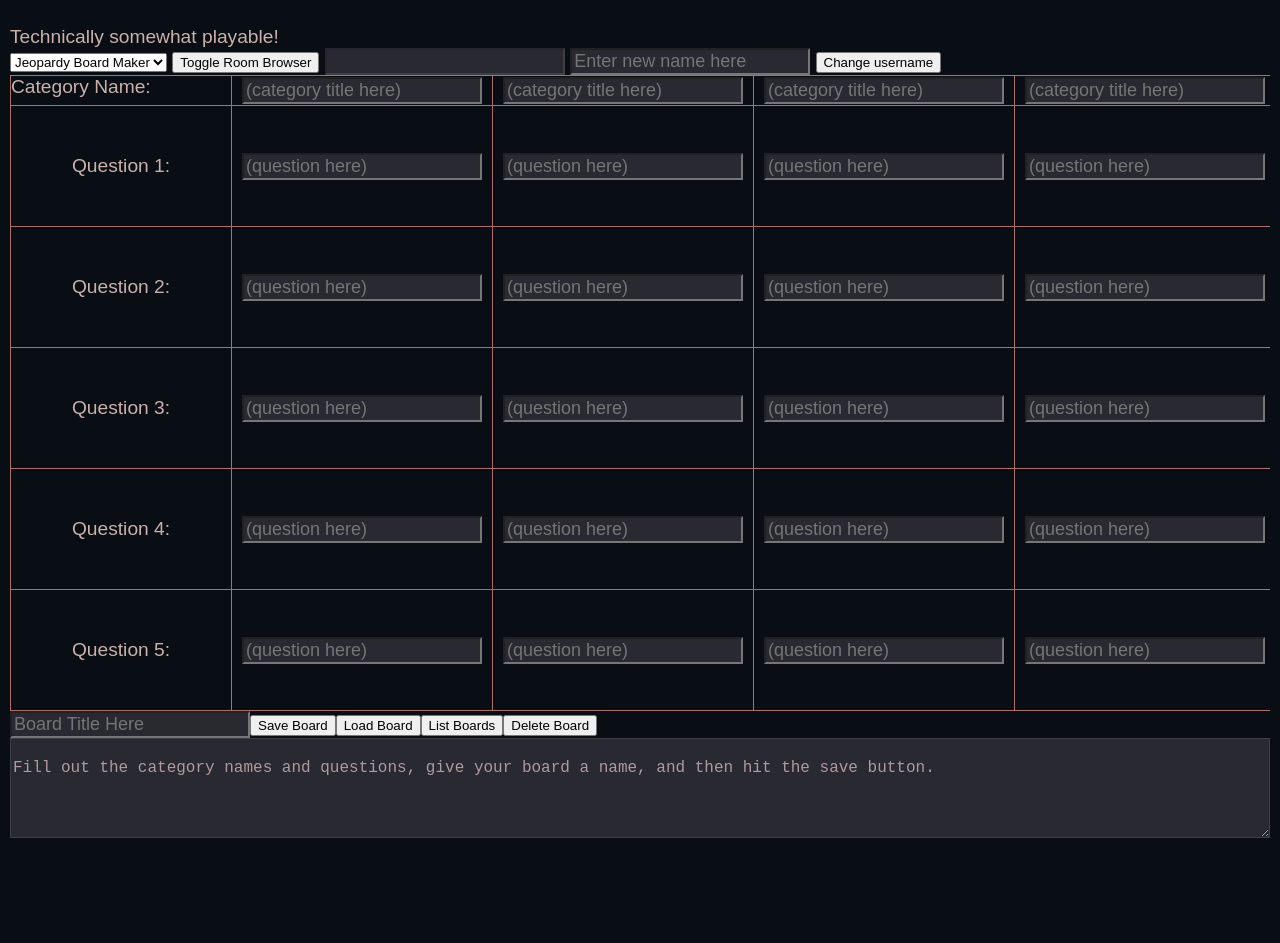
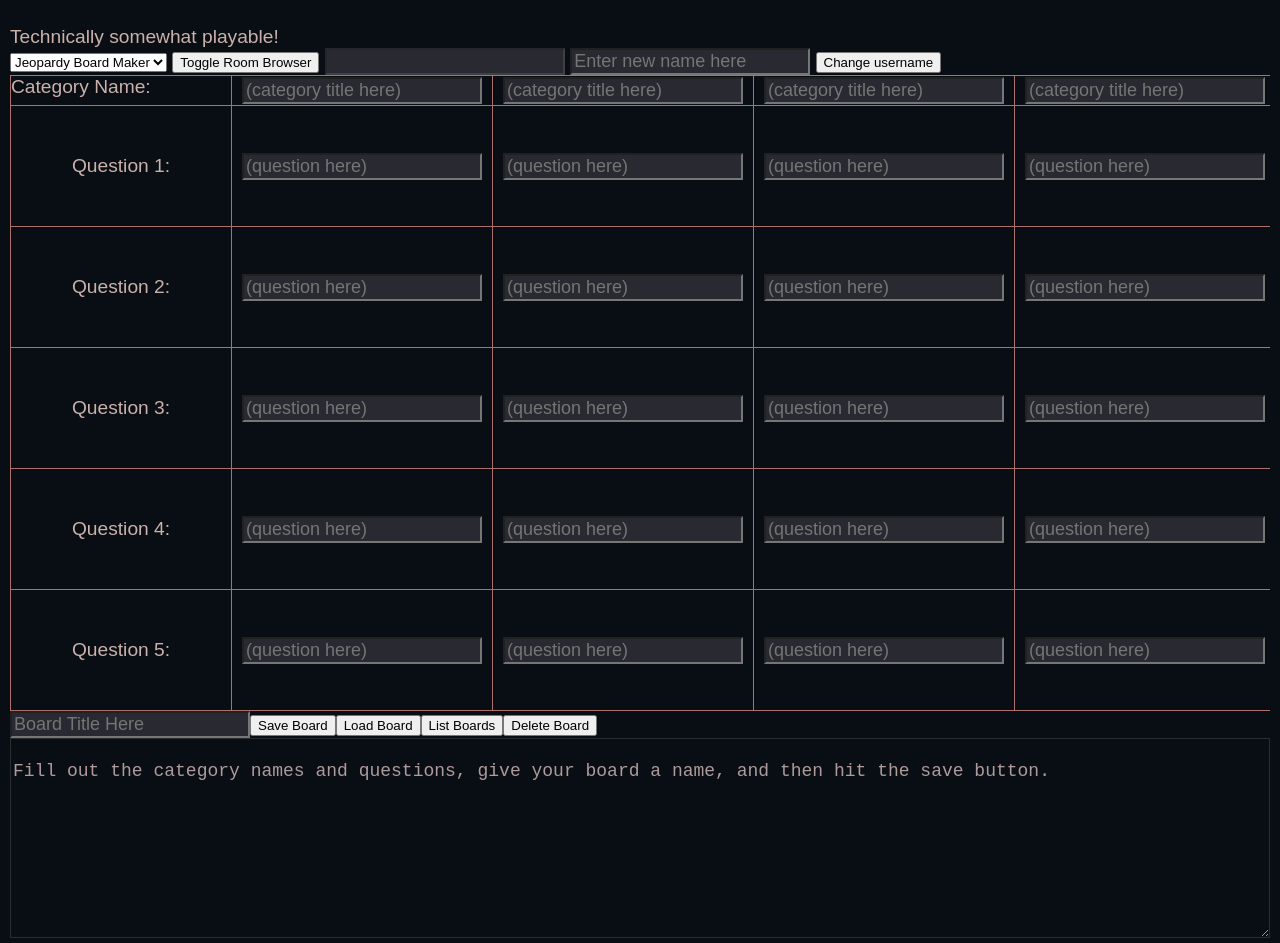
Before and after one commit to CameronClarry/JSim, a website with bundled scripts: page www/html/index.html in a window 1280 px wide. Shown: the part 101-1044 px from the top of the page. Before the commit the page ends 944 px from the top, so only its background shows below. Built offline with nearby package versions, Linux system fonts and the light colour scheme; no server answers.

Commit message:
Increase legibility of the chat boxes

```diff
--- a/www/html/style.css
+++ b/www/html/style.css
@@ -24,10 +24,10 @@ body{
 }
 
 textarea{
-	background-color: var(--bg2);
+	background-color: var(--bg1);
 	color: var(--fg2);
-	font-size: large;
-	min-height: 100px;
+	font-size: 18px;
+	min-height: 200px;
 	width: 100%;
 	box-sizing: border-box;
 }
```
